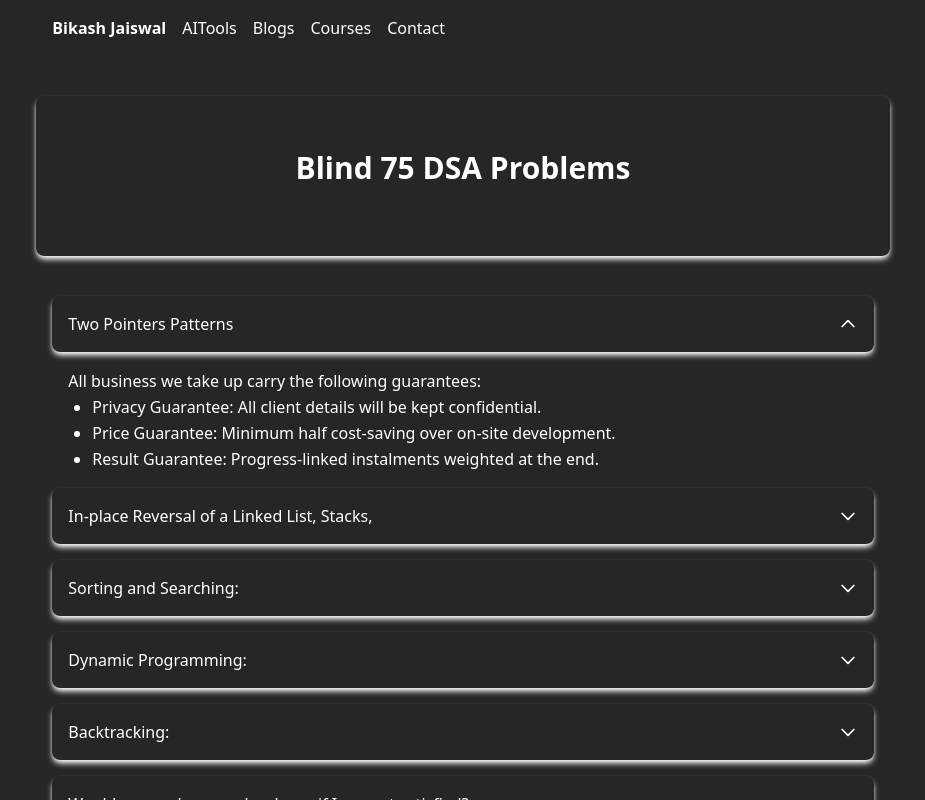
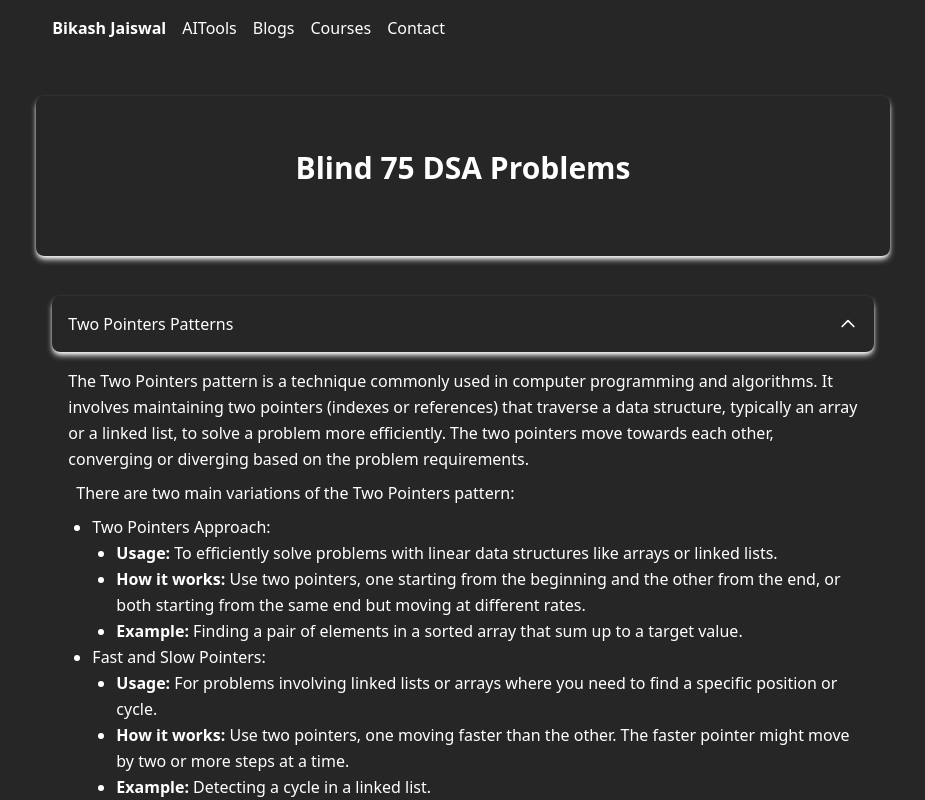
Before and after one commit to bikash-jaiswal/bikash-jaiswal.github.io, a Next.js app: page /courses in a window 1280 px wide. Both pictures are taken after a click on the heading "Two Pointers Patterns". Shown: the top 800 px of the page, without its empty margins (177-1102 px from the left). Built offline with nearby package versions, Linux system fonts and the light colour scheme.

Commit message:
update two pointer in course

```diff
--- /dev/null
+++ b/app/Component/courses/TwoPointer.jsx
@@ -0,0 +1,37 @@
+import React from 'react'
+
+const TwoPointer = () => {
+    return (
+        <div>
+            <div>The Two Pointers pattern is a technique commonly used in computer programming and algorithms. It involves maintaining two pointers (indexes or references) that traverse a data structure, typically an array or a linked list, to solve a problem more efficiently. The two pointers move towards each other, converging or diverging based on the problem requirements.
+            </div>
+            <div className='p-2'>There are two main variations of the Two Pointers pattern:</div>
+            <ol className='list-disc ml-6'>
+                <li>Two Pointers Approach:
+                    <ol className='list-disc ml-6'>
+                        <li> <b>Usage:</b> To efficiently solve problems with linear data structures like arrays or linked lists.</li>
+                        <li><b>How it works: </b>Use two pointers, one starting from the beginning and the other from the end, or both starting from the same end but moving at different rates. </li>
+                        <li><b>Example: </b>Finding a pair of elements in a sorted array that sum up to a target value. </li>
+                    </ol>
+                </li>
+                <li>Fast and Slow Pointers:
+                    <ol className='list-disc ml-6'>
+                        <li> <b>Usage:</b> For problems involving linked lists or arrays where you need to find a specific position or cycle.</li>
+                        <li><b>How it works: </b>Use two pointers, one moving faster than the other. The faster pointer might move by two or more steps at a time.</li>
+                        <li><b>Example: </b>Detecting a cycle in a linked list.</li>
+                    </ol>
+                </li>
+                 <li>Modified Binary Search: Introduction:
+                    <div className='p-2'>Modified Binary Search refers to variations or adjustments made to the traditional binary search algorithm to solve specific types of problems. While the traditional binary search is used to find a specific element in a sorted array, modified versions are applied to solve problems where a binary search-like approach can be beneficial. Here's a general idea of how Modified Binary Search works and an example to illustrate its usage:</div>
+                    <ol className='list-disc ml-6'>
+                        <li> <b>Usage:</b> Modified Binary Search is employed to efficiently find the first or last occurrence of a target element in a sorted array, adapting the standard binary search for specific requirements.</li>
+                        <li><b>How it works: </b>The algorithm maintains pointers and adjusts them based on comparisons with the target element, ensuring a focused search in either the left or right half of the sorted array to locate the desired occurrence efficiently.</li>
+                        <li><b>Example: </b>Finding the Square Root using Modified Binary Search.</li>
+                    </ol>
+                </li>
+            </ol>
+        </div>
+    )
+}
+
+export default TwoPointer
--- a/app/courses/page.jsx
+++ b/app/courses/page.jsx
@@ -1,22 +1,13 @@
 import React, { ReactNode } from 'react';
-
+import TwoPointer from '../Component/courses/TwoPointer';
 
 const faqData = [
     {
       question: "Two Pointers Patterns",
-      answer: (
-        <>
-          <div>All business we take up carry the following guarantees:</div>
-          <ul className="list-disc ml-6">
-            <li>Privacy Guarantee: All client details will be kept confidential.</li>
-            <li>Price Guarantee: Minimum half cost-saving over on-site development.</li>
-            <li>Result Guarantee: Progress-linked instalments weighted at the end.</li>
-          </ul>
-        </>
-      ),
+      answer: <TwoPointer />,
     },
     {
-        question: "In-place Reversal of a Linked List, Stacks,",
+        question: "Linked List, Stacks, Queue, Matrices",
         answer: "Yes, code paper agrees to deliver your project within a predetermined due date."
     },
     {
@@ -24,24 +15,36 @@ const faqData = [
         answer: "Our designers are committed to delivering good quality code. We have formal procedures to keep quality under tight control. Every project goes through the hands of appropriate QA/Testing experts, underserve test plans including black-box testing, white-box testing, test regression, usage analysis etc."
     },
     {
-        question: "Dynamic Programming:",
+        question: "Trees, DFS and BFS",
         answer: "Yes, that developer will work full-time (8Hours a day, 6 days a week) dedicating it only to you."
     },
     {
-        question: "Backtracking:",
+        question: "Sliding windows",
         answer: "Yes, we provide technical and maintenance services on request."
     },
     {
-        question: "Would you replace my developer if I am not satisfied?",
+        question: "Hashmap, Heaps",
+        answer: "Yes, we provide technical and maintenance services on request."
+    },
+    {
+        question: "Merge Interval Patterns",
         answer: "Yes, we will positively replace your developer if we see that there is a deficiency on the developer’s end."
     },
     {
-        question: "Will my hired developers speak English?",
+        question: "Subsets and Backtracking",
         answer: "Yes, all our developers are speaking English fluently."
     },
     {
-        question: "Can I contact the appropriate parties working on our project? If so can I communicate via phone?",
-        answer: "Sure, We would suggest that you interact primarily with the team leader to minimize miscommunications with your team. We are alright with correspondence through telephone, E-mail, or skype."
+        question: "Dynamic Programming pattern",
+        answer: "Sure, "
+    },
+     {
+        question: "Graph, Trie and Custom Data Structures",
+        answer: "Sure, "
+    },
+     {
+        question: "Bit manipulation, Union Find",
+        answer: "Sure, "
     }
 
   ];
```
